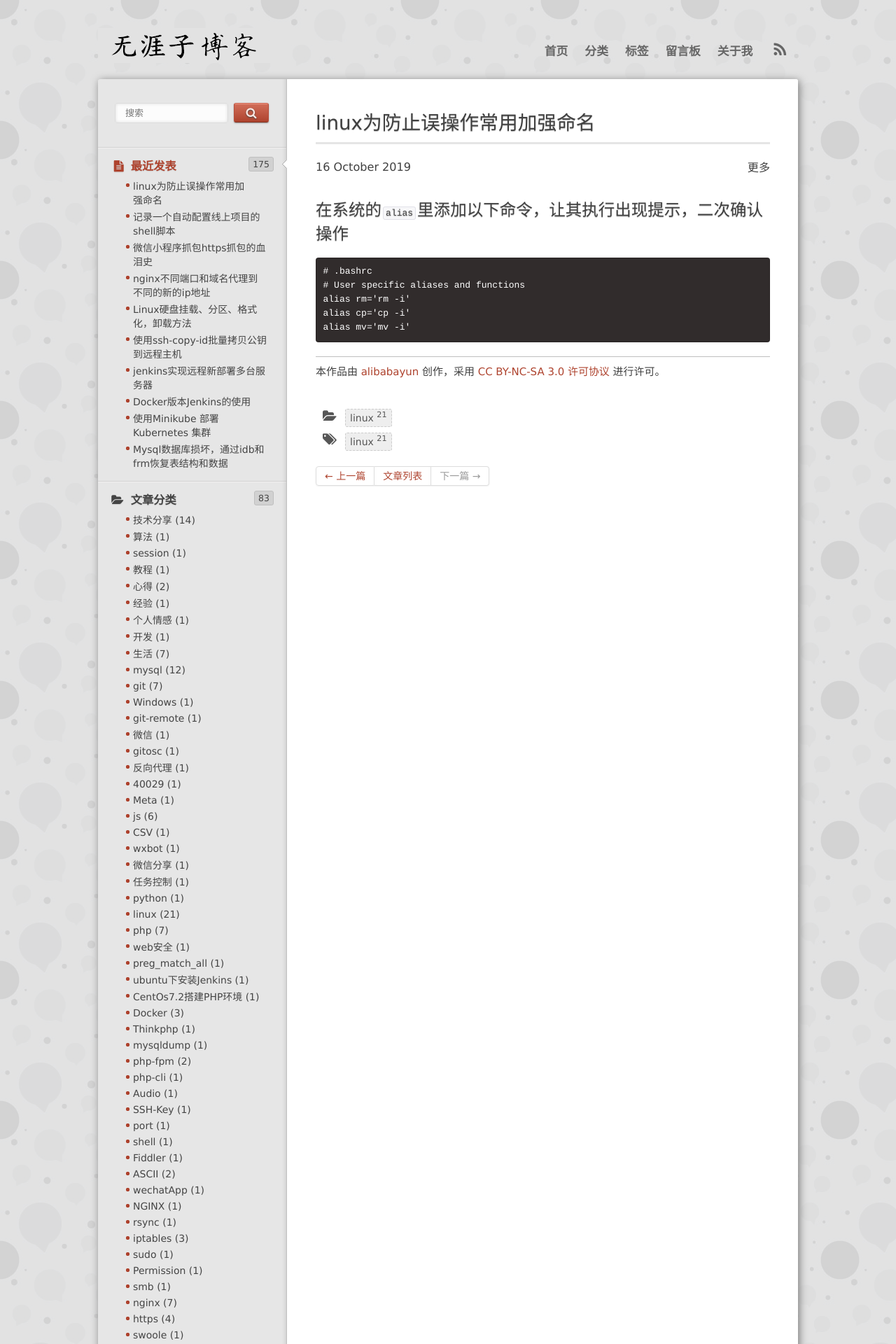
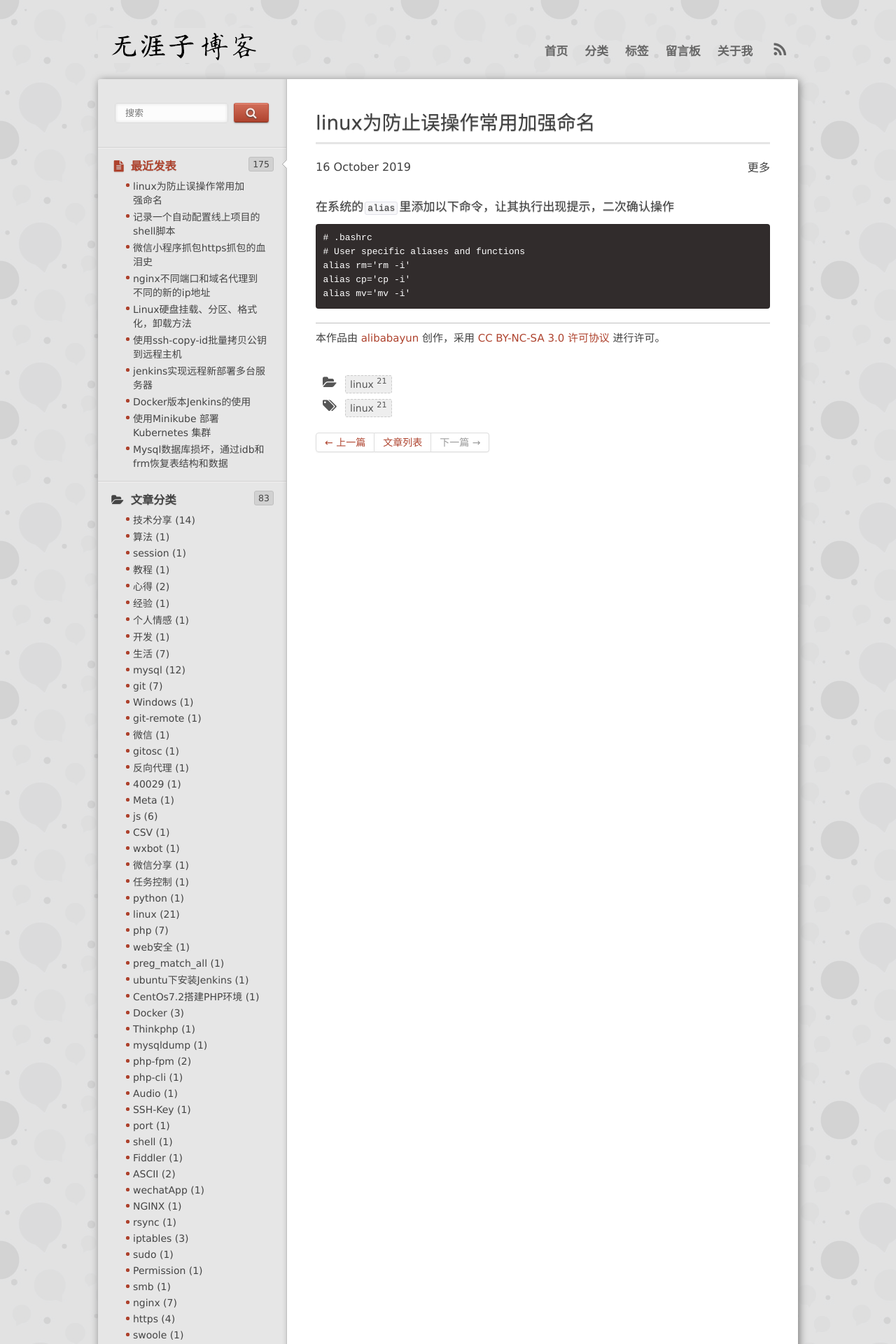
Before and after one commit to alibabayun/alibabayun.github.io, a Jekyll site: the page built from _posts/2019/2019-10-16-linux-alias-cp.md, in a window 1280 px wide. Shown: the top 1920 px of the page at 70% size. Built offline with Jekyll 4.4.1, drawn with Linux system fonts in a browser that asks for light colours; nearby versions of some CDN libraries; library files that are not in the unit come from our copies; comment, search, counter and statistics services are not loaded.

Commit message:
fix font-size

````diff
--- a/_posts/2019/2019-10-16-linux-alias-cp.md
+++ b/_posts/2019/2019-10-16-linux-alias-cp.md
@@ -6,7 +6,7 @@ description: "linux为防止误操作常用加强命名"
 category: "linux"
 tags: ["linux"]
 ---
-## 在系统的`alias`里添加以下命令，让其执行出现提示，二次确认操作
+#### 在系统的`alias`里添加以下命令，让其执行出现提示，二次确认操作
 
 ```
 # .bashrc
````
